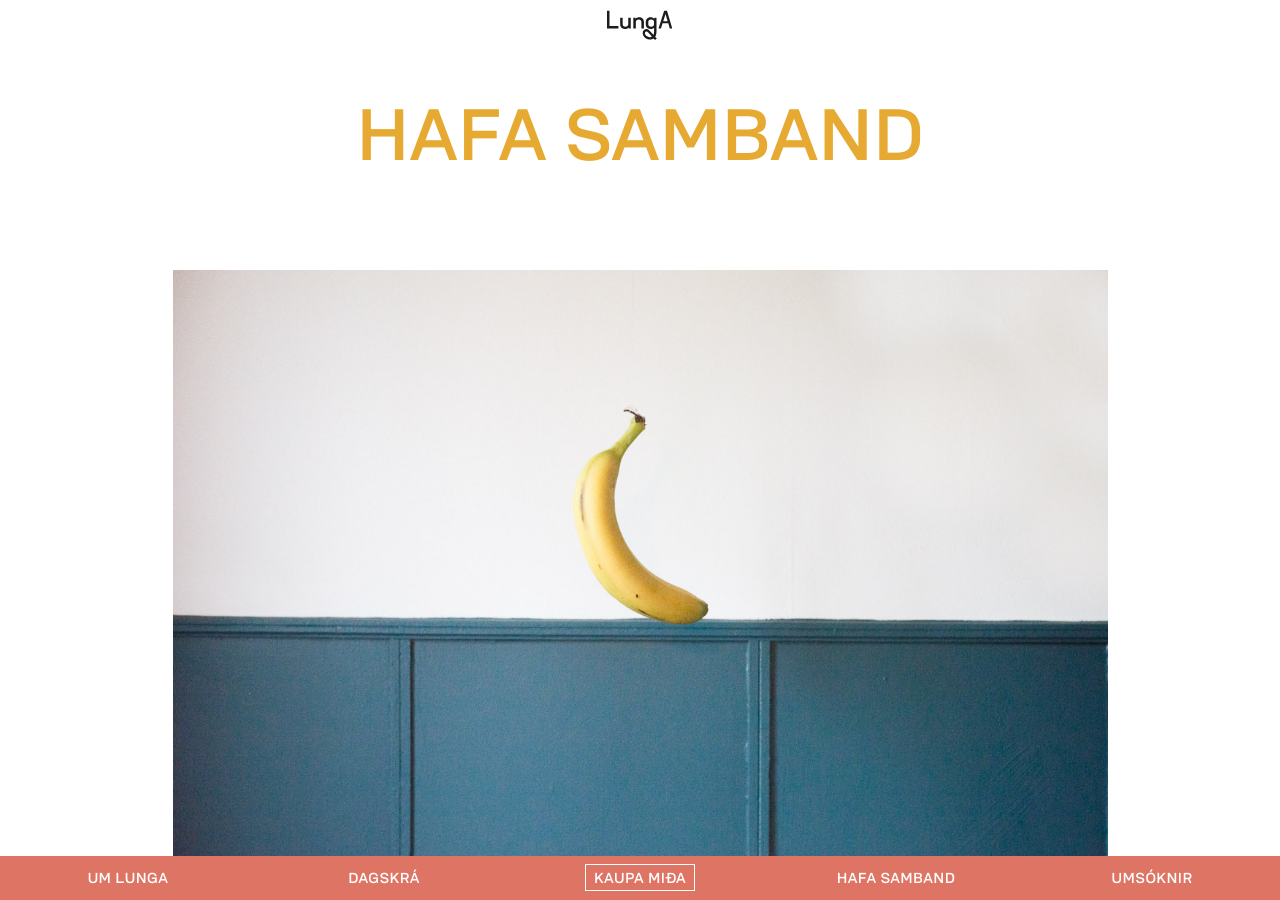
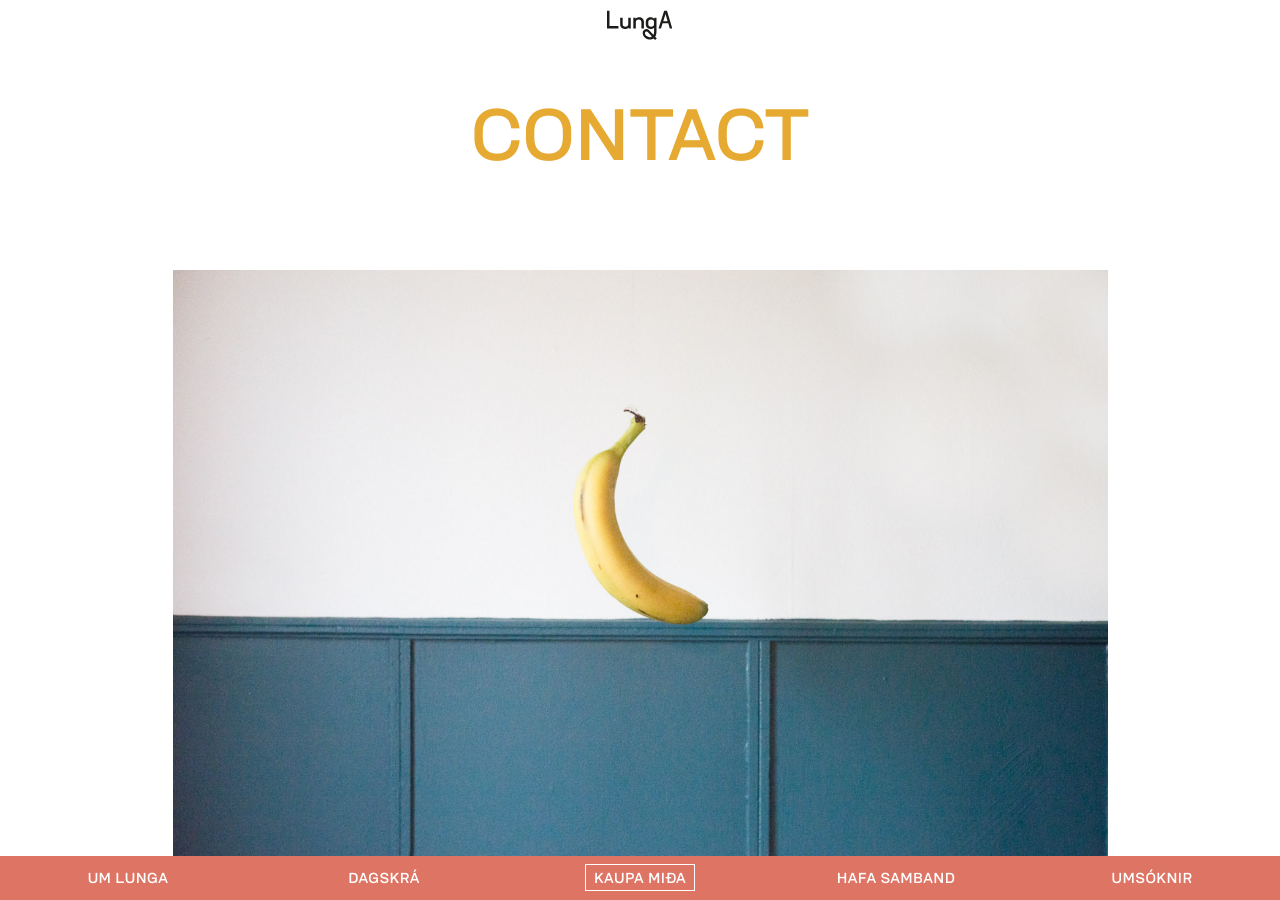
Before and after one commit to halldorel/lunga, a Jekyll site: the page built from pages/hafa-samband.md, in a window 1280 px wide and 900 px high. Built offline with Jekyll 4.4.1, drawn with Linux system fonts in a browser that asks for light colours; nearby versions of some CDN libraries; a script that is not in the unit is left out.

Commit message:
Update Page “hafa-samband”

```diff
--- a/pages/hafa-samband.md
+++ b/pages/hafa-samband.md
@@ -1,6 +1,6 @@
 ---
 layout: page
-title: Hafa samband
+title: Contact
 permalink: /hafa-samband
 cover_photo: /img/uploads/tumblr_oaf8he6lug1vzefu3o1_1280.jpg
 tail_photo: /img/uploads/tumblr_p6lpkfny8i1v4z6y8o2_1280.jpg
```
